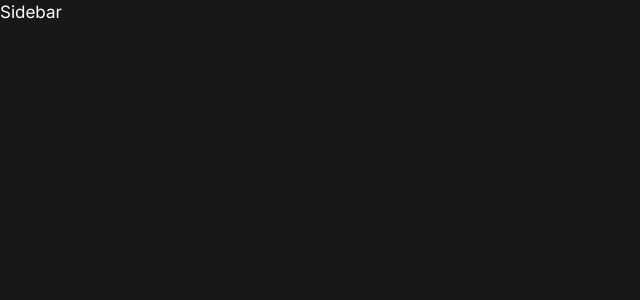
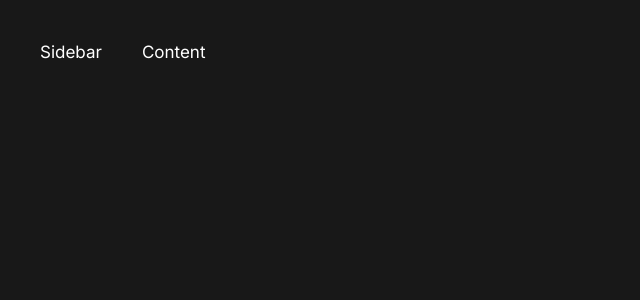
Before and after one commit to schlajo/joy-of-coding-internship-solo-project, a Next.js app: page / in a window 1280 px wide. Shown: the top 300 px of the page, without its empty margins (0-640 px from the left). Built offline with nearby package versions, Linux system fonts and the light colour scheme.

Commit message:
Created GlobalStyles

```diff
--- a/app/components/sidebar/sidebar.tsx
+++ b/app/components/sidebar/sidebar.tsx
@@ -1,5 +1,3 @@
-"use client"
-
 import React from 'react'
 
 const Sidebar = () => {
--- a/app/layout.tsx
+++ b/app/layout.tsx
@@ -1,6 +1,7 @@
 import './globals.css'
 import type { Metadata } from 'next'
 import { Inter } from 'next/font/google'
+import GlobalStyleProvider from './providers/GlobalStyleProvider'
 import Sidebar from './components/sidebar/sidebar'
 
 const inter = Inter({ subsets: ['latin'] })
@@ -18,8 +19,11 @@ export default function RootLayout({
   return (
     <html lang="en">
       <body className={inter.className}>
-        <Sidebar />
-        {children}</body>
+        <GlobalStyleProvider>
+          <Sidebar />
+          {children}
+        </GlobalStyleProvider>
+        </body>
     </html>
   )
 }
--- a/app/page.tsx
+++ b/app/page.tsx
@@ -2,6 +2,8 @@ import Image from 'next/image'
 
 export default function Home() {
   return (
-    <main></main>
+    <main>
+      <h1>Content</h1>
+    </main>
   )
 }
--- /dev/null
+++ b/app/providers/GlobalStyleProvider.tsx
@@ -0,0 +1,19 @@
+"use client";
+
+import React from 'react'
+import styled from "styled-components";
+interface Props {
+      children: React.ReactNode;
+}
+
+function GlobalStyleProvider({ children }: Props) {
+  return <GlobalStyles>{children}</GlobalStyles>;
+}
+
+const GlobalStyles = styled.div `
+  padding: 2.5rem;
+  display: flex;
+  gap: 2.5rem;
+  height: 100%
+  `;
+export default GlobalStyleProvider;
--- a/package.json
+++ b/package.json
@@ -19,6 +19,7 @@
     "postcss": "8.4.49",
     "react": "18.3.1",
     "react-dom": "18.3.1",
+    "styled-components": "^6.1.13",
     "tailwindcss": "3.4.16",
     "typescript": "5.7.2"
   }
```
Also changed, not shown: 1 other file (tests, documents, lock files or other folders).
